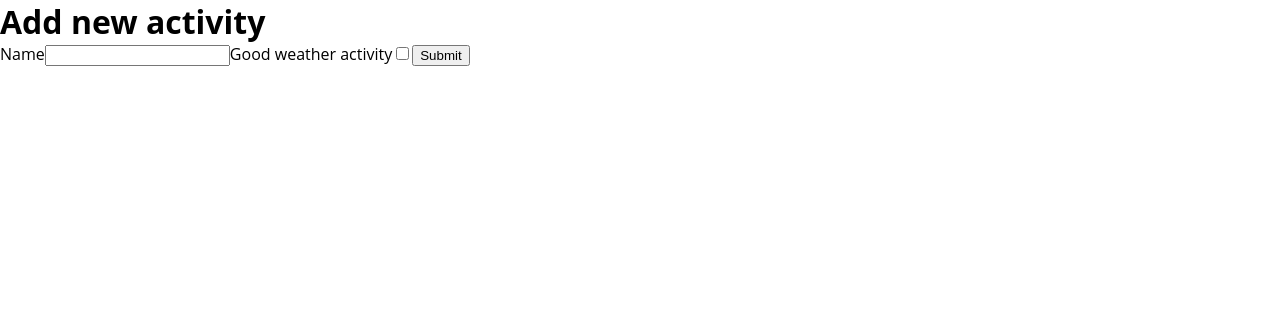
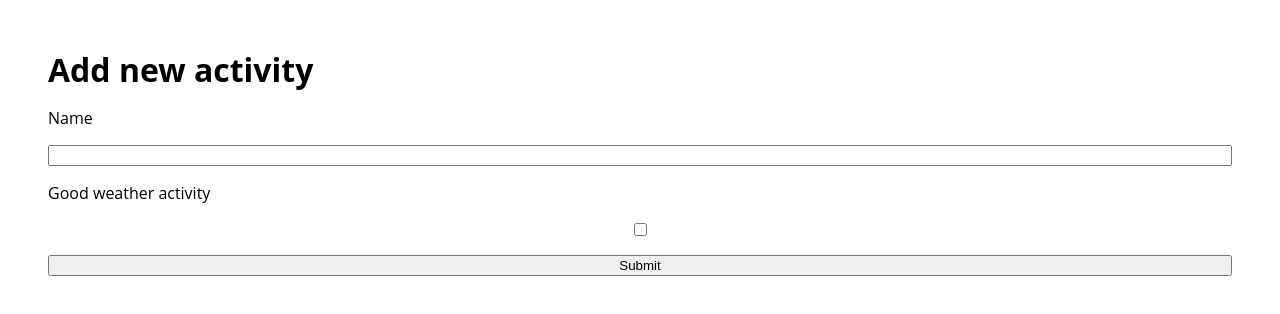
Before and after one commit to LukasWeckner/weather-and-activities-app, a React (Create React App) app: page / in a window 1280 px wide. Shown: the top 314 px of the page. Built offline with nearby package versions, Linux system fonts and the light colour scheme.

Commit message:
add form css

```diff
--- a/src/components/Form/Form.css
+++ b/src/components/Form/Form.css
@@ -0,0 +1,5 @@
+.form {
+  display: grid;
+  margin: 3rem;
+  gap: 1rem;
+}
--- a/src/components/Form/index.js
+++ b/src/components/Form/index.js
@@ -1,4 +1,5 @@
 import React from "react";
+import "./Form.css"
 import { Button } from "../Button/index.js";
 
 export function Form({ onAddActivity }) {
@@ -12,7 +13,7 @@ export function Form({ onAddActivity }) {
   }
 
   return (
-    <form onSubmit={handleSubmit}>
+    <form className="form" onSubmit={handleSubmit}>
       <h1>Add new activity</h1>
       <label htmlFor="form-input">Name</label>
       <input name="name" id="form-input"></input>
```
